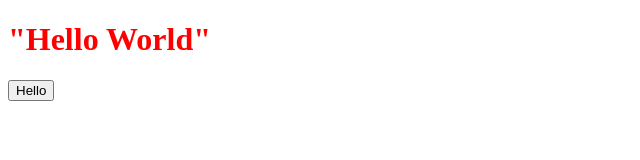
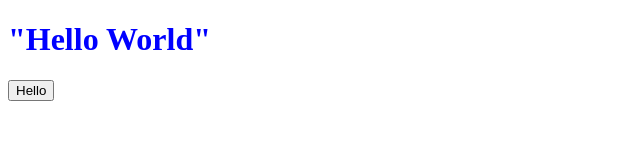
Before and after one commit to pcyu/gulpboilerplate, a website: page public/index.html in a window 1280 px wide. Shown: the whole page, without its empty margins (0-640 px from the left). Drawn offline with nearby package versions, Linux system fonts and the light colour scheme.

Commit message:
boilerplate version of gulp

```diff
--- a/public/index.html
+++ b/public/index.html
@@ -3,7 +3,7 @@
   <head>
     <meta charset="utf-8">
     <meta name="viewport" content="width=device-width, initial-scale=1">
-    <meta name="description" content="Peter Yu Portfolio">
+    <meta name="description" content="livereloadboilerplate">
     <link rel="stylesheet" type="text/css" href="style.css">
     <title>Peter Yu</title>
   </head>
--- a/public/style.css
+++ b/public/style.css
@@ -1,3 +1,3 @@
 h1 {
-  color: red
+  color: blue
 }
```
Also changed, not shown: package.json (+3 -10 lines).
